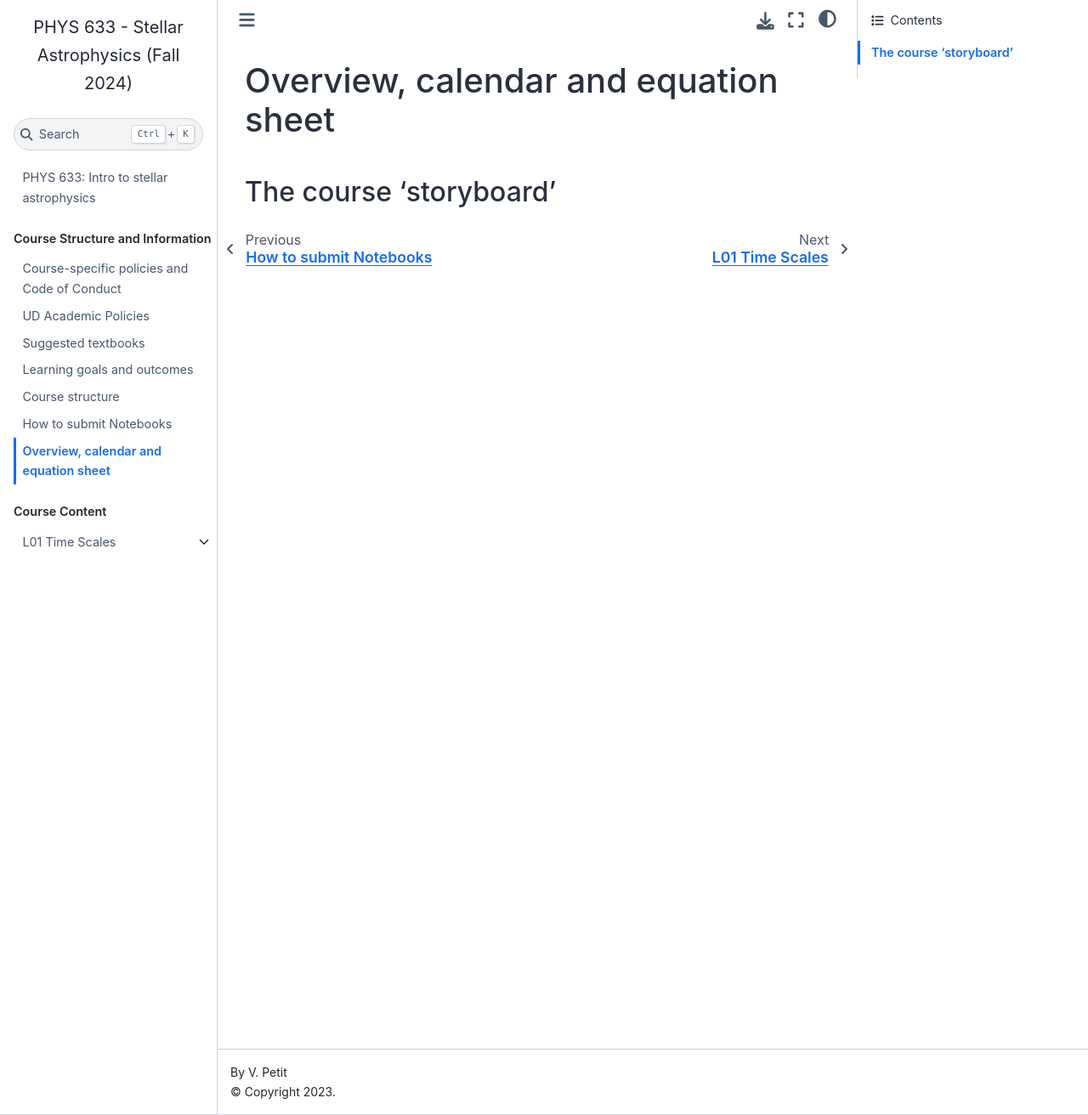
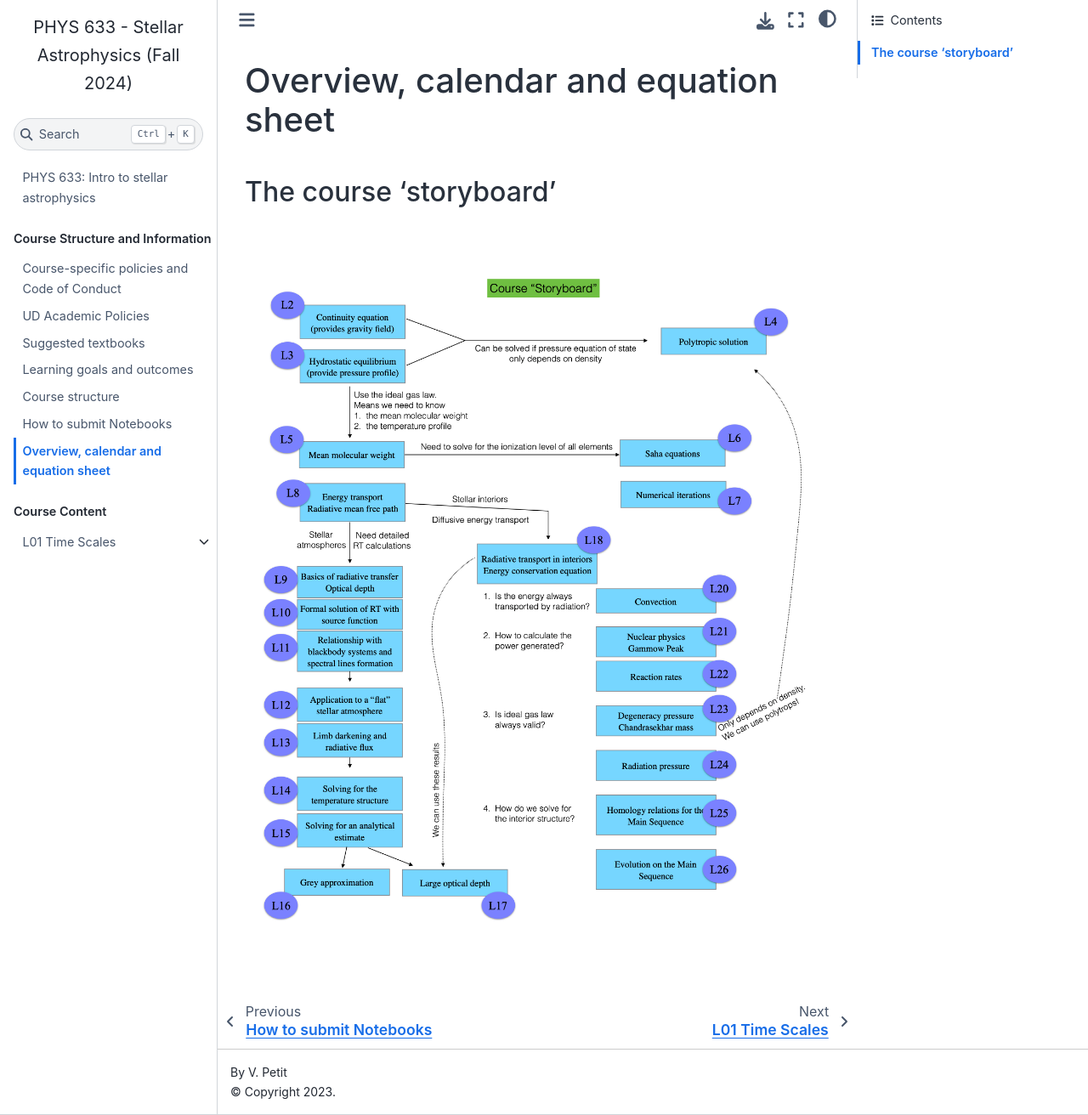
Before and after one commit to veropetit/PHYS633-F2024, a Jupyter Book: the page built from Book/CourseInformation/Calendar.md, in a window 1280 px wide and 1312 px high. Shown: the whole window at 85% size. Built offline with Jupyter Book 1.0.4 settings and Sphinx 7.4.7 and the Sphinx Book theme 1.1.4, drawn with Linux system fonts in a browser that asks for light colours.

Commit message:
Update storyboard

```diff
--- a/Book/CourseInformation/Calendar.md
+++ b/Book/CourseInformation/Calendar.md
@@ -1,3 +1,5 @@
 # Overview, calendar and equation sheet
 
 ## The course 'storyboard'
+
+![](https://raw.githubusercontent.com/veropetit/PHYS633-F2024/main/Book/CourseInformation/CourseStoryBoard.png)
```
Also changed, not shown: Book/CourseInformation/CourseStoryBoard.png (added), 1 other file.
